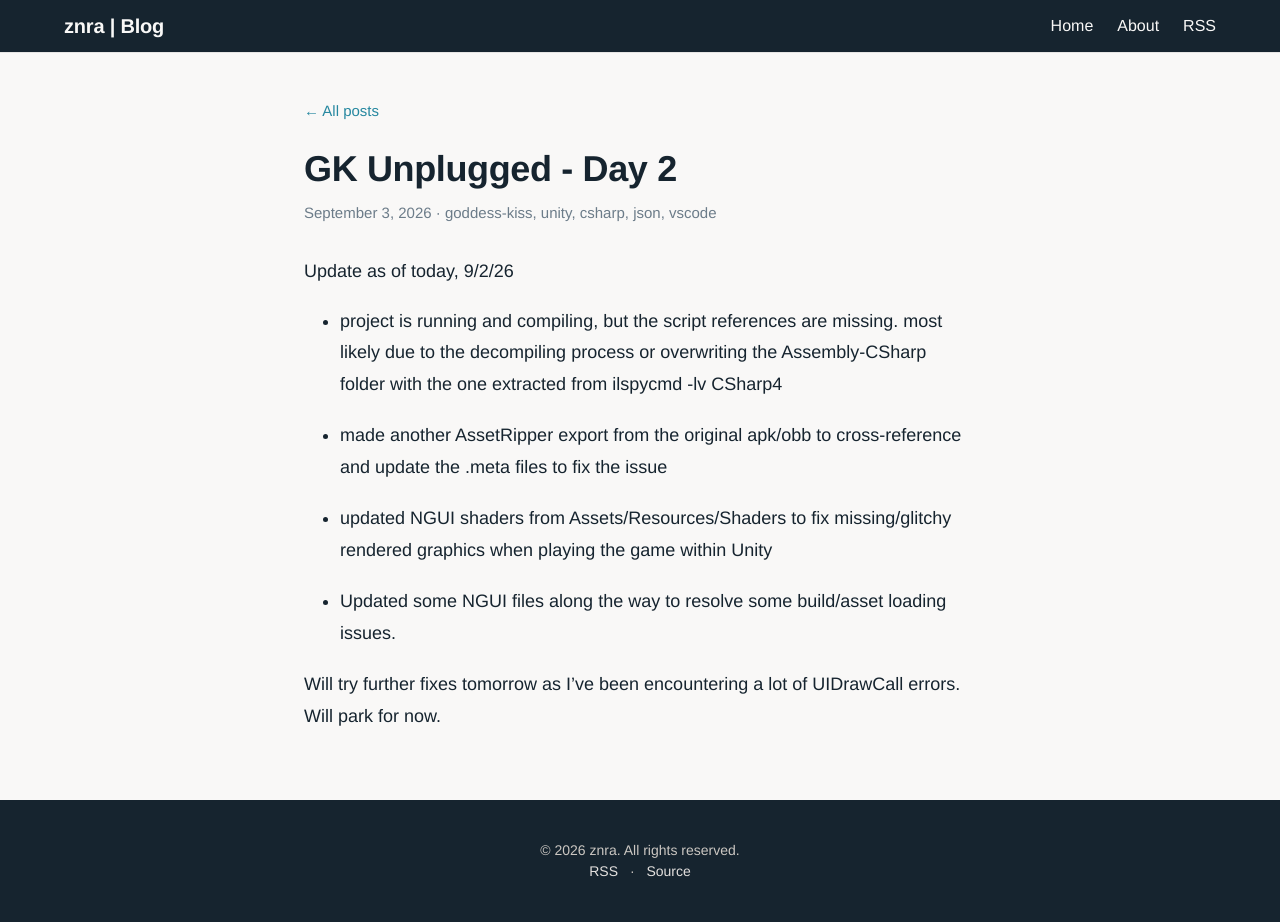
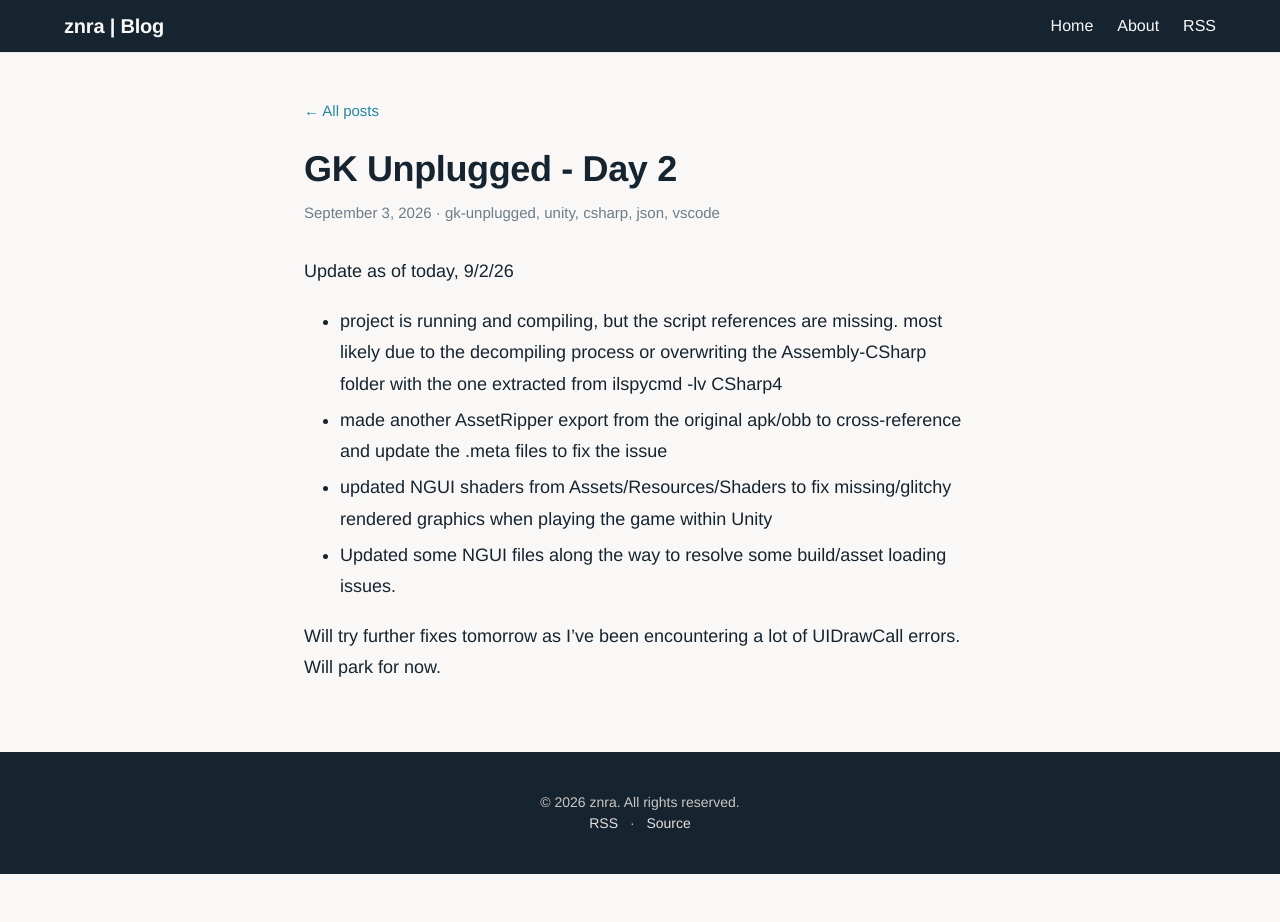
Before and after one commit to znraznra/znraznra.github.io, a Jekyll site: the page built from _posts/2026-09-02-gk-unplugged-day-2.md, in a window 1280 px wide. Built offline with Jekyll 4.4.1, drawn with Linux system fonts in a browser that asks for light colours; after the commit the page ends 900 px from its top, so only the background shows below that.

Commit message:
Update Post “2026-09-02-gk-unplugged-day-2”

```diff
--- a/_posts/2026-09-02-gk-unplugged-day-2.md
+++ b/_posts/2026-09-02-gk-unplugged-day-2.md
@@ -2,7 +2,7 @@
 title: GK Unplugged - Day 2
 date: 2026-09-02T18:17:00
 tags:
-  - goddess-kiss
+  - gk-unplugged
   - unity
   - csharp
   - json
@@ -13,11 +13,8 @@ excerpt: 'Day 2 update logs for the gacha revival project. Also giving it a name
 Update as of today, 9/2/26
 
 - project is running and compiling, but the script references are missing. most likely due to the decompiling process or overwriting the Assembly-CSharp folder with the one extracted from ilspycmd -lv CSharp4
-
 - made another AssetRipper export from the original apk/obb to cross-reference and update the .meta files to fix the issue
-
 - updated NGUI shaders from Assets/Resources/Shaders to fix missing/glitchy rendered graphics when playing the game within Unity
-
 - Updated some NGUI files along the way to resolve some build/asset loading issues.
 
 Will try further fixes tomorrow as I've been encountering a lot of UIDrawCall errors. Will park for now.
```
